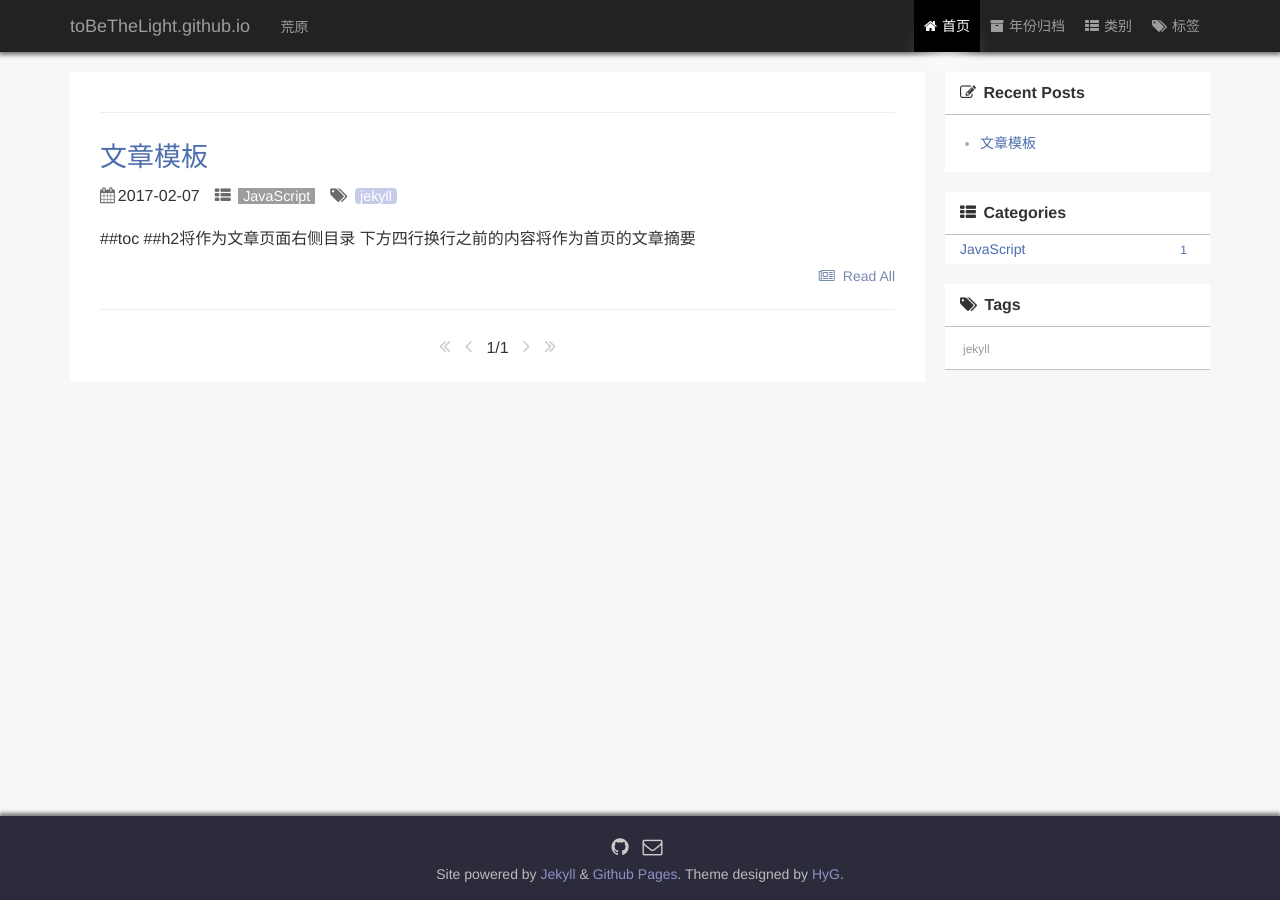
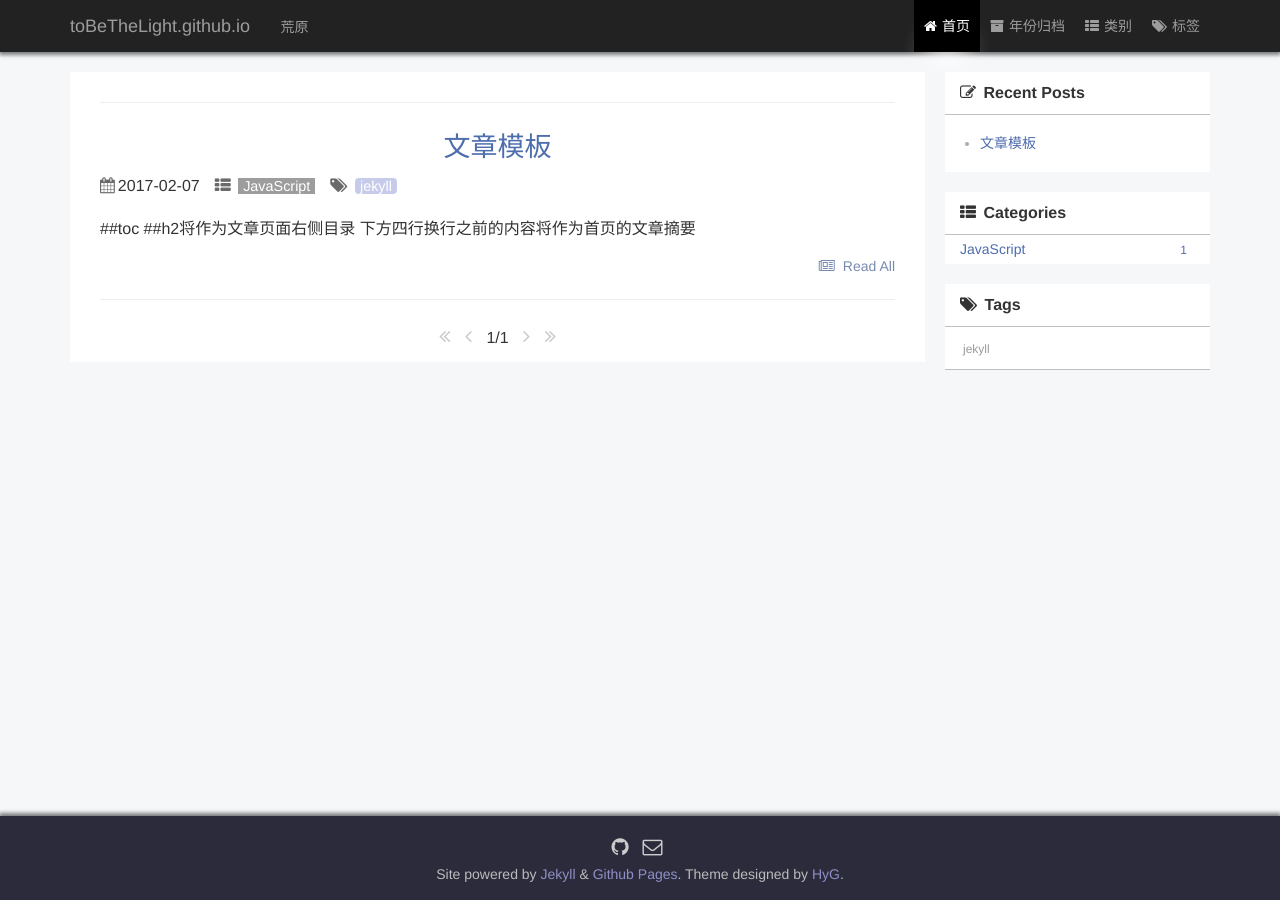
Before and after one commit to toBeTheLight/toBeTheLight.github.io, a Jekyll site: the page built from index.html, in a window 1280 px wide. Built offline with Jekyll 4.4.1, drawn with Linux system fonts in a browser that asks for light colours; the list of posts is cut into pages by our own code; a style sheet for code colours, icons or effects is not loaded.

Commit message:
初始模板优化

```diff
--- a/_sass/_page.scss
+++ b/_sass/_page.scss
@@ -15,11 +15,14 @@
     .left {
         width: 75%;
         float: left;
-        padding: 20px 30px;
+        padding: 10px 30px;
         line-height: 1.6;
         font-size: 16px;
         background-color: #fff;
 //      box-shadow: 0 1px 2px rgba(0,0,0,0.4),0 0 30px rgba(10,10,0,0.1) inset;
+        .label{
+            text-align: center;
+        }
         >h1 {
             margin-bottom: -10px;
         }
--- a/_sass/_reset.scss
+++ b/_sass/_reset.scss
@@ -21,6 +21,7 @@
 h4,
 h5,
 h6 {
+    text-align: center;
     font-weight: normal;
 }
 html {
@@ -50,14 +51,14 @@
 
 ///////////
 h1 {
-    font-size: 36px;
+    font-size: 32px;
 }
 h2 {
-    font-size: 30px;
+    font-size: 28px;
     border-bottom: 1px solid #eee;
 }
 h3 {
-    font-size: 26px;
+    font-size: 24px;
 }
 h4 {
     font-size: 22px;
```
